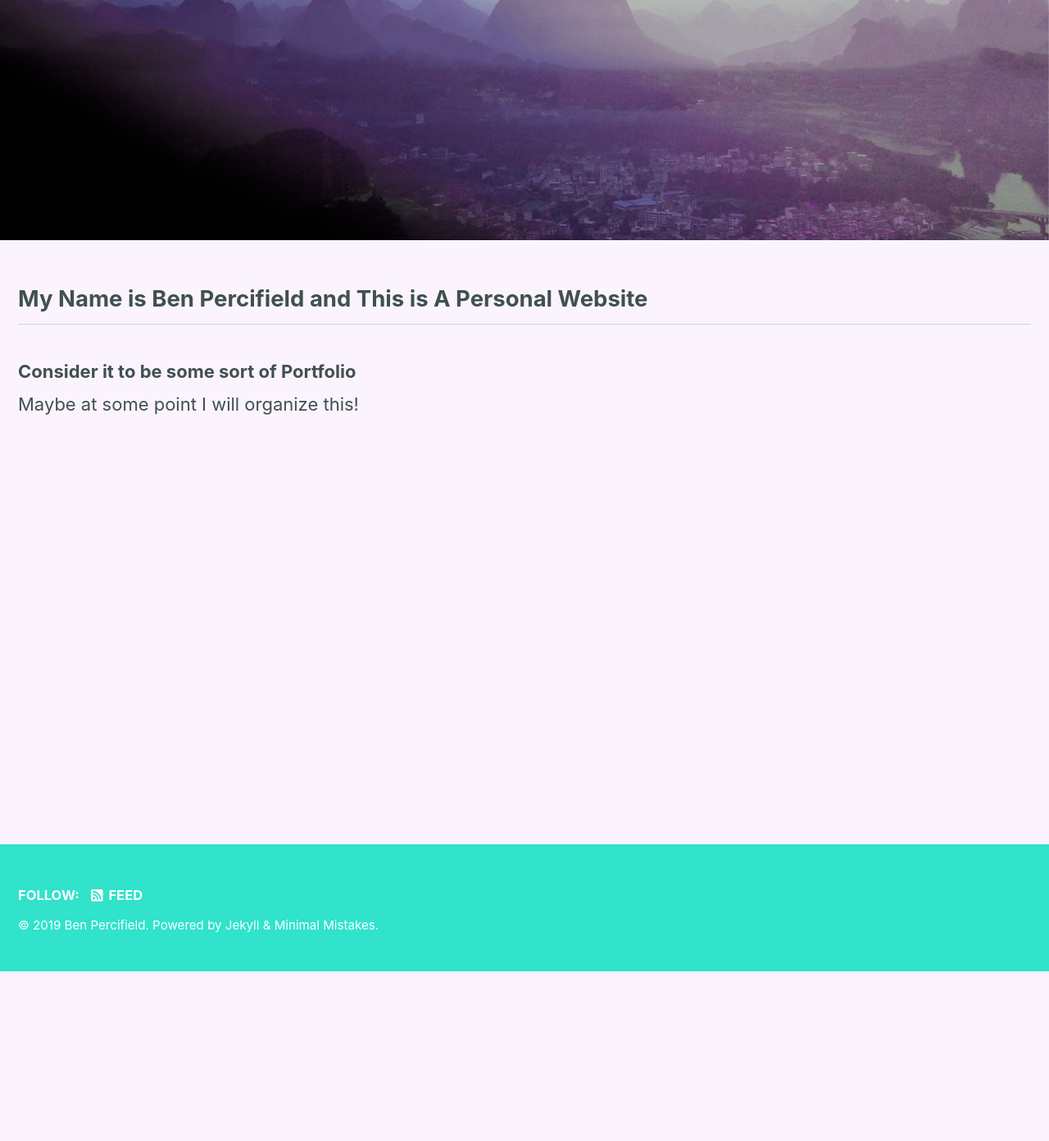
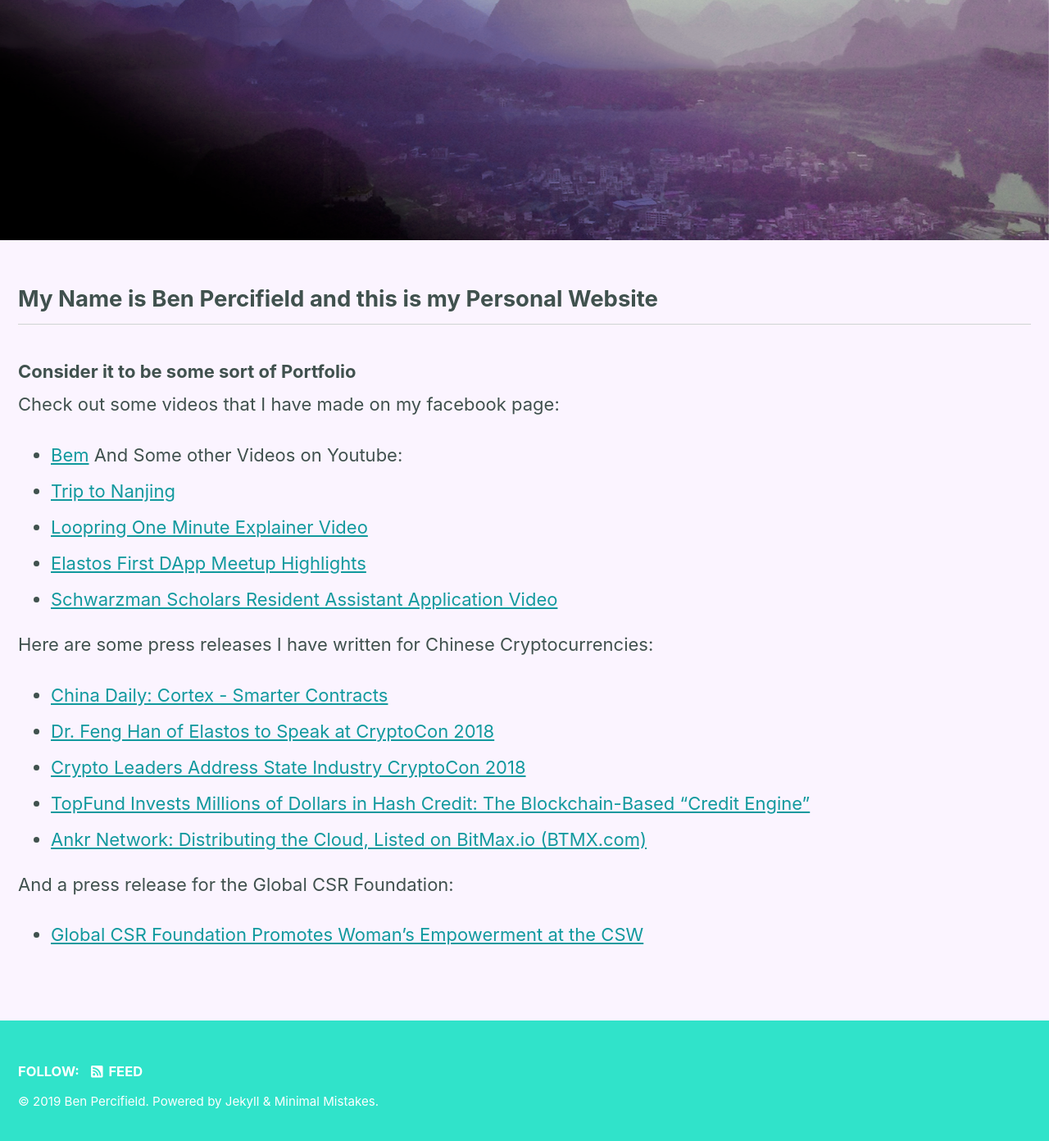
Before and after one commit to benpercifield/benpercifield.github.io, a Jekyll site: the page built from _pages/about.md, in a window 1280 px wide and 1400 px high, scrolled down 215 px. Shown: the top 1392 px of the window at 82% size. Built offline with Jekyll 4.4.1, drawn with Linux system fonts in a browser that asks for light colours; cached includes are drawn as plain includes; nearby versions of some CDN libraries.

Commit message:
Update about.md

```diff
--- a/_pages/about.md
+++ b/_pages/about.md
@@ -11,8 +11,24 @@ header:
 
 ---
 
-## My Name is Ben Percifield and This is A Personal Website
+## My Name is Ben Percifield and this is my Personal Website
 
 ### Consider it to be some sort of Portfolio
 
-Maybe at some point I will organize this!
+Check out some videos that I have made on my facebook page:
+* [Bem](https://www.facebook.com/myarteregobem/)
+And Some other Videos on Youtube:
+* [Trip to Nanjing](https://www.youtube.com/watch?v=Ak6ktH-OLyw)
+* [Loopring One Minute Explainer Video](https://www.youtube.com/watch?v=G4nFStAbOLM)
+* [Elastos First DApp Meetup Highlights](https://youtu.be/bPWkCN8CMYc)
+* [Schwarzman Scholars Resident Assistant Application Video](https://youtu.be/d9rppAA913s)
+
+Here are some press releases I have written for Chinese Cryptocurrencies:
+* [China Daily: Cortex - Smarter Contracts](http://www.chinadaily.com.cn/a/201806/09/WS5b1ae557a31001b82571f0b2_4.html)
+* [Dr. Feng Han of Elastos to Speak at CryptoCon 2018](https://www.intellasia.net/dr-feng-han-of-elastos-to-speak-at-cryptocon-2018-651389)
+* [Crypto Leaders Address State Industry CryptoCon 2018](https://www.businesswire.com/news/home/20180215006477/en/Crypto-Leaders-Address-State-Industry-CryptoCon-2018)
+* [TopFund Invests Millions of Dollars in Hash Credit: The Blockchain-Based “Credit Engine”](https://www.businesswire.com/news/home/20180530006326/en/TopFund-Invests-Millions-Dollars-Hash-Credit-Blockchain-Based)
+* [Ankr Network: Distributing the Cloud, Listed on BitMax.io (BTMX.com)](https://www.businesswire.com/news/home/20190311005857/en/Ankr-Network-Distributing-Cloud-Listed-BitMax.io-BTMX.com)
+
+And a press release for the Global CSR Foundation:
+* [Global CSR Foundation Promotes Woman’s Empowerment at the CSW](https://www.businesswire.com/news/home/20190322005495/en/Global-CSR-Foundation-Promotes-Woman%E2%80%99s-Empowerment-CSW)
```
